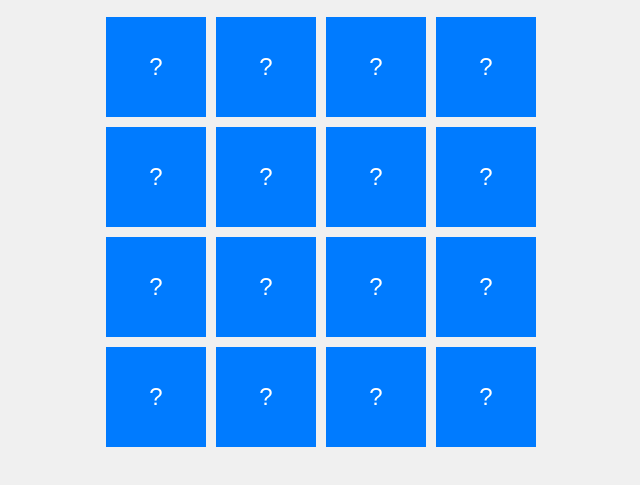
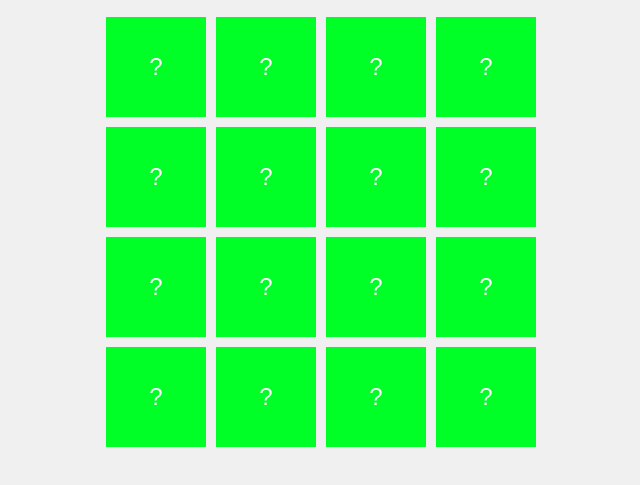
Before and after one commit to DevKharthik/memory-game, a plain HTML site: page index.html in a window 1280 px wide. Shown: the part 207-692 px from the top of the page, without its empty margins (319-959 px from the left). Drawn offline with Linux system fonts and the light colour scheme.

Commit message:
second commit

```diff
--- a/style.css
+++ b/style.css
@@ -56,6 +56,6 @@ h1 {
 }
 
 .card .back {
-    background-color: #007bff;
+    background-color: #00ff26;
     color: white;
 }
```
